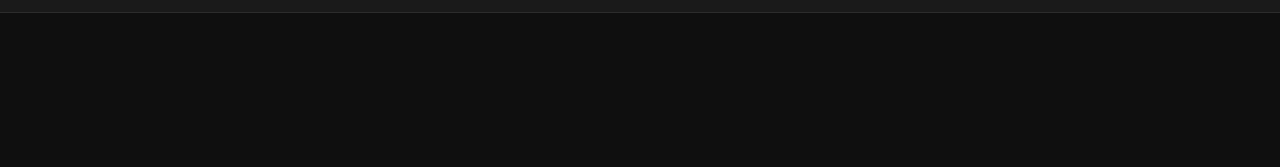
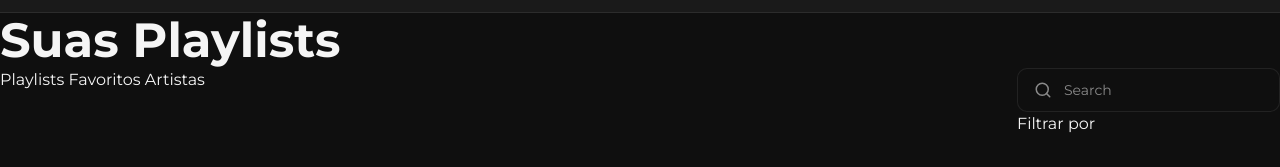
Before and after one commit to MusicHub-2026-DEV/MusicHub, a plain HTML site: page pages/playlists/playlists.html in a window 1280 px wide. Shown: the part 67-234 px from the top of the page. Drawn offline with Linux system fonts and the light colour scheme.

Commit message:
:sparkles: feat: Iniciando página de playlist

```diff
--- a/pages/playlists/playlists.css
+++ b/pages/playlists/playlists.css
@@ -0,0 +1,11 @@
+.conteudo-cabecalho {
+    display: flex;
+    flex-direction: column;
+}
+
+.navegacao {
+    width: 100%;
+
+    display: flex;
+    justify-content: space-between;
+}
--- a/pages/playlists/playlists.html
+++ b/pages/playlists/playlists.html
@@ -40,6 +40,35 @@
         <a href="../login/login.html" class="btn-entrar">Entrar</a>
 
     </header>
+
+    <main>
+        <section class="conteudo-cabecalho">
+            <h1>Suas Playlists</h1>
+            <div class="navegacao">
+                <div class="abas">
+                    <button class="botao-primario">Playlists</button>
+                    <button class="botao-secundario">Favoritos</button>
+                    <button class="botao-secundario">Artistas</button>
+                </div>
+                <div class="filtros">
+                    <div class="busca">
+                        <svg xmlns="http://www.w3.org/2000/svg" width="24" height="24" viewBox="0 0 24 24" fill="none"
+                            stroke="currentColor" stroke-width="2" stroke-linecap="round" stroke-linejoin="round"
+                            class="lucide lucide-search-icon lucide-search">
+                            <path d="m21 21-4.34-4.34" />
+                            <circle cx="11" cy="11" r="8" />
+                        </svg>
+                        <input type="text" placeholder="Search">
+                    </div>
+                    <button class="botao-secundario">Filtrar por</button>
+                </div>
+
+            </div>
+        </section>
+        <section class="conteudo">
+
+        </section>
+    </main>
 </body>
 
 </html>
```
